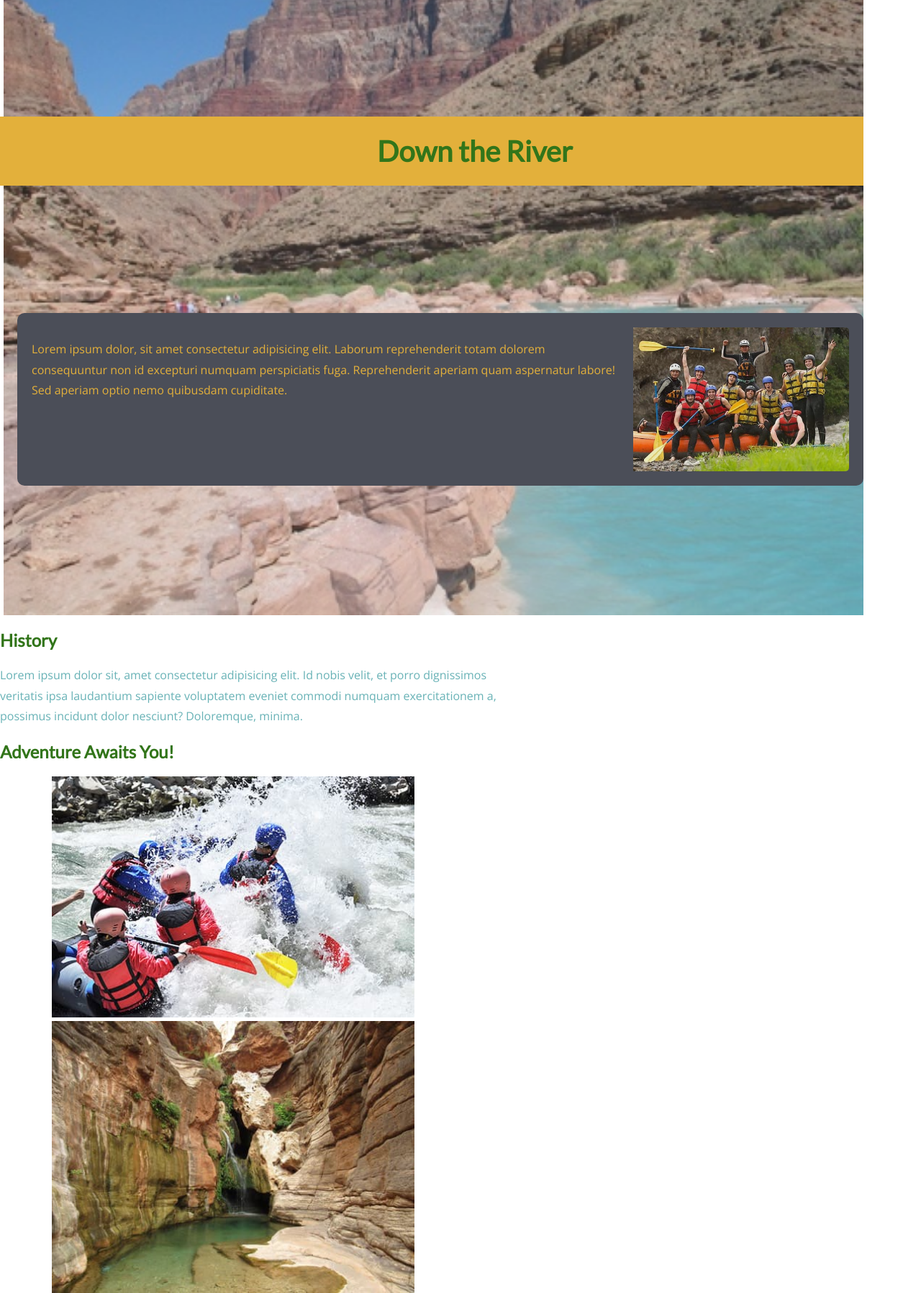
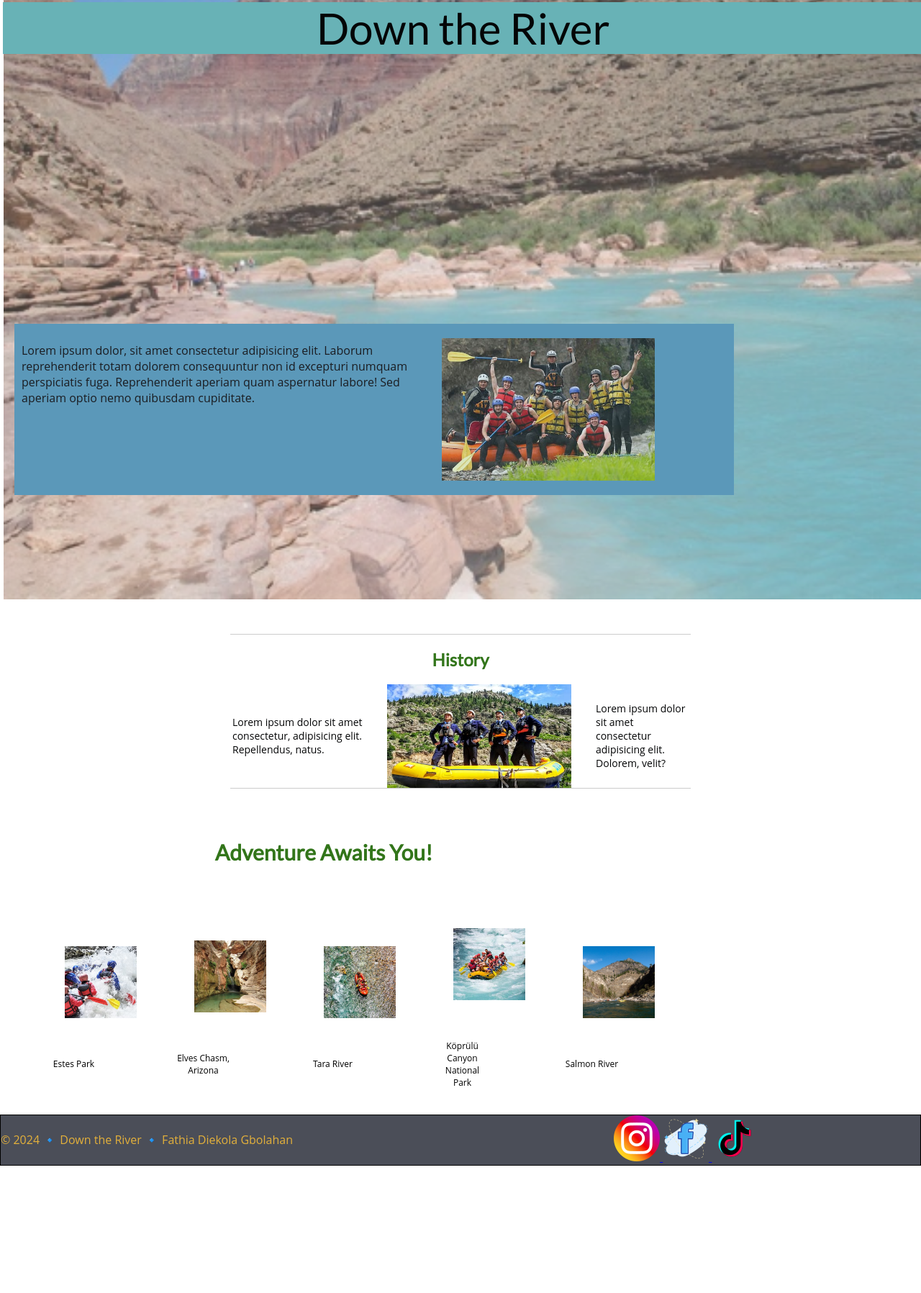
Before and after one commit to Thia100/wdd130, a plain HTML site: page wwr/about.html in a window 1280 px wide. Shown: the part 290-2087 px from the top of the page at 72% size. After the commit the page ends 1910 px from the top, so only its background shows below. Drawn offline with nearby package versions, Linux system fonts and the light colour scheme.

Commit message:
rafting site

```diff
--- a/wwr/about.html
+++ b/wwr/about.html
@@ -12,10 +12,9 @@
         <link rel="preconnect" href="https://fonts.gstatic.com" crossorigin>
         <link href="https://fonts.googleapis.com/css2?family=Lato&display=swap" rel="stylesheet">
 
-            <!--Text font-->
-        <link rel="preconnect" href="https://fonts.googleapis.com">
-        <link rel="preconnect" href="https://fonts.gstatic.com" crossorigin>
-        <link href="https://fonts.googleapis.com/css2?family=Lato:wght@300&family=Open+Sans:ital,wght@0,300..800;1,300..800&display=swap" rel="stylesheet">
+            <!-- Text font
+        <link rel="stylesheet" href="https://fonts.googleapis.com/css?family=open+sans"> -->
+
 
         <link rel="stylesheet" href="styles/rafting.css">
     </head>
@@ -38,17 +37,34 @@
                     <p>Lorem ipsum dolor, sit amet consectetur adipisicing elit. Laborum reprehenderit totam dolorem consequuntur non id excepturi numquam perspiciatis fuga. Reprehenderit aperiam quam aspernatur labore! Sed aperiam optio nemo quibusdam cupiditate.</p>
                 </article>
             </div>
-            <section>
+            <section class="history">
                     <h2>History</h2>
-                <p>Lorem ipsum dolor sit, amet consectetur adipisicing elit. Id nobis velit, et porro dignissimos veritatis ipsa laudantium sapiente voluptatem eveniet commodi numquam exercitationem a, possimus incidunt dolor nesciunt? Doloremque, minima.</p>
+                    <p>Lorem ipsum dolor sit amet consectetur, adipisicing elit. Repellendus, natus.</p>
+                    <img src="images/history.jpg" alt="Image showing whitewater history">
+                    <p>Lorem ipsum dolor sit amet consectetur adipisicing elit. Dolorem, velit?</p>
             </section>
-            <section>
+            <section class="adventure">
                 <h2>Adventure Awaits You!</h2>
+                    <figure>
                         <img src="images/section-image1.jpg" alt="whitewater Rafting">
+                        <figcaption>Estes Park</figcaption>
+                    </figure>
+                    <figure>
                         <img src="images/section-image2.jpg" alt="whitewater Rafting">
+                        <figcaption>Elves Chasm, Arizona</figcaption>
+                    </figure>
+                    <figure>
                         <img src="images/section-image3.jpg" alt="whitewater Rafting">
+                        <figcaption>Tara River</figcaption>
+                    </figure>
+                    <figure>
                         <img src="images/section-image4.jpg" alt="whitewater Rafting">
+                        <figcaption> Köprülü Canyon National Park</figcaption>
+                    </figure>
+                    <figure>
                         <img src="images/section-image5.jpg" alt="whitewater Rafting">
+                        <figcaption>Salmon River</figcaption>
+                    </figure>
             </section>
         </main>
         <footer>
@@ -66,5 +82,4 @@
             </nav>
         </footer>
     </body>
-
 </html>
--- a/wwr/styles/rafting.css
+++ b/wwr/styles/rafting.css
@@ -4,26 +4,109 @@
     --accent1-color: #4B4E58;
     --accent2-color: #E3B03B;
 }
-
+/* General layouts */
 body{
     font-family: "Open Sans", sans-serif;
-    color: var(--primary-color);
-    margin: 0;
-    padding: 0;
-    max-width: 1200px;
+    max-width: 100rem;
+    margin: 0 auto;
+}
+*{
+    box-sizing: border-box;
 }
 
-header nav a{
-    text-decoration: none;
-    margin-left: 10px;
+/* Header section */
+header{
+    margin: 0.5rem;
+    display: grid;
+    grid-template-columns: 2fr 1fr 3fr;
+    align-items: center;
+    background-color: cadetblue;
+    border: 1px solid black;
 }
 
-h1{
+header img{
+    width: 150px;
+    height: auto;
+    display: flex;
+}
+
+header nav {
+    grid-column: 3/4;
+    /* max-width: fit-content; */
+    /* padding: 10px; */
+    margin-left: 20px;
+    margin-right: 20px;
+    /* margin: auto; */
+}
+
+header nav a {
+    text-decoration: none;
+    margin: 30px;
+    /* font-weight: 500; */
+    /* font-size: larger; */
+    color: #0c2801;
+}
+
+nav a:hover {
+    color: var(--accent2-color);
+    text-decoration: wavy;
+    font-weight: 800;
+    font-size: 400;
+  }
+
+
+
+/* Hero section */
+.hero {
+    position: relative;
+}
+
+.hero img {
+    width: 100%;
+    padding-left: 0.4%;
+    height: auto;
+    display: block;
+    opacity: 80%;
+}
+
+.hero h1 {
+    position: absolute;
+    display: block;
+    top: 9%;
+    width: 100%;
+    font-size: 60px;
+    background-color: var(--primary-color);
+    margin-left: 0.3%;
     font-family:"Lato", sans-serif;
-    color: var(--secondary-color);
+    color:#040506;
     text-align: center;
-    font-weight: 600;
+    font-weight: 200;
+    font-size: 300;
 }
+
+.hero article img {
+    float: right;
+    margin: 10px;
+    width: 300px;
+    height: auto;
+}
+
+.hero article {
+    background-color:#5b98b9;
+    position: absolute;
+    top: 60%;
+    margin-left:20px;
+    padding: 10px;
+    padding-right: 100px;
+    max-width: 1000px;
+}
+
+.hero article p {
+    font-size: 1rem;
+    color: #1b1d22;
+}
+
+
 
 h2{
     font-family:"Lato", sans-serif;
@@ -33,14 +116,86 @@ h2{
 
 p{
     font-family: "Open Sans", sans-serif;
-    color: var(--primary-color);
+    color: var(--accent1-color);
     font-weight: 400;
-    line-height: 1.8;
+    /* line-height: 1.8; */
 }
 
+
+
+.history {
+    display: grid;
+    grid-template-rows:  auto auto;
+    grid-template-columns: 0.75fr 1fr 0.75fr;
+    margin-top: 20px 0;
+    align-items: center;
+    max-width: 1000px;
+    margin: 3rem auto 3rem;
+    border-top: 1px solid #ccc;
+    border-bottom: 1px solid #ccc;
+}
+
+.history img {
+    display: block;
+    min-width: 100%;
+    height: auto;
+    grid-column: 2;
+}
+
+.history p:first-of-type{
+  padding-left: 3px;
+  grid-column: 1/2;
+  color: #040506;
+  font-size: 14px;
+}
+
+.history p:last-of-type{
+    grid-column: 3/4;
+    margin-left: 60px;
+    color: #040506;
+    font-size: 14px;
+}
+
+.history h2{
+    grid-column: 1/4;
+    text-align: center;
+    margin-bottom: 20px;
+}
+
+
+
+/* Adventure section */
+.adventure{
+    display: grid;
+    grid-template: 5rem 1fr/ repeat(5, 1fr);
+    align-items: center;
+    margin-bottom: 20px;
+}
+
+.adventure h2{
+    grid-column: 1/6;
+    grid-row: 1/2;
+    justify-self: center;
+    font-size: 30px;
+}
+
+.adventure img{
+    width: 100%;
+    margin: 50px;
+    height: 100px;
+    object-fit: cover;
+}
+
+.adventure figcaption{
+    text-align: center;
+    color:black;
+    font-size: 12px;
+    margin-left: 25px;
+}
 section{
+    /* display: flex; */
     margin-bottom: 10px;
-     width: 60%;
+     width: 50%;
 }
 
 section img{
@@ -49,75 +204,16 @@ section img{
     height: auto;
 }
 
+
+/* Footer */
 footer{
-    background-color: var(--accent1-color);
-
+    display: grid;
+    grid-template-columns: 2fr 1fr;
+    align-items: center;
+    border: 1px solid black;
+    background: var(--accent1-color);
 }
 
 footer p{
-    margin: 0;
-    color: var(--accent2-color);
-    text-align: center;
-}
-
-footer img{
-    width: 40px;
-    padding-left: 6px;
-    padding-right: 6px;
-    padding-bottom: 5px;
-}
-
-.hero {
-    position: relative;
-    max-width: 100%;
-    overflow: hidden;
-}
-
-.hero img {
-    width: 100%;
-    padding-left: 0.4%;
-    height: auto;
-    display: block;
-    opacity: 90%;
-}
-
-.hero h1 {
-    position: absolute;
-    top: 20%;
-    /* left: 10%; */
-    /* right: 10%; */
-    font-size: 250%;
-    background-color: var(--accent2-color);
-    display: block;
-    width: 100%;
-    padding-bottom: 2%;
-    padding-top: 2%;
-    padding-left: 5%;
-
-}
-
-
-.hero article {
-    position: absolute;
-    bottom: 20%;
-    left: 2%;
-    background-color: var(--accent1-color);
-    padding: 20px;
-    max-width: 1200px;
-    border-radius: 10px;
-
-
-}
-/* come back to  */
-.hero article img {
-    float: right;
-    margin-left: 15px;
-    width: 300px;
-    height: auto;
-    border-radius: 5px;
-}
-
-.hero article p {
-    font-size: 1rem;
     color: var(--accent2-color);
 }
```
Also changed, not shown: flexbox.html/flexbox1.html (added, +77 -0 lines), flexbox.html/flexbox2.html (added, +138 -0 lines), flexbox.html/flexbox3.html (added, +102 -0 lines), index.html (+1 -1 lines), wwr/images/history.jpg (added). Lines whose indentation alone changed are shown as unchanged.
